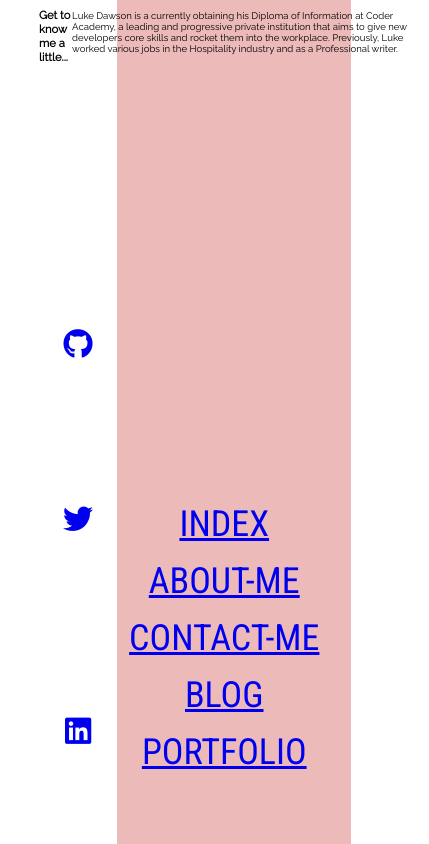
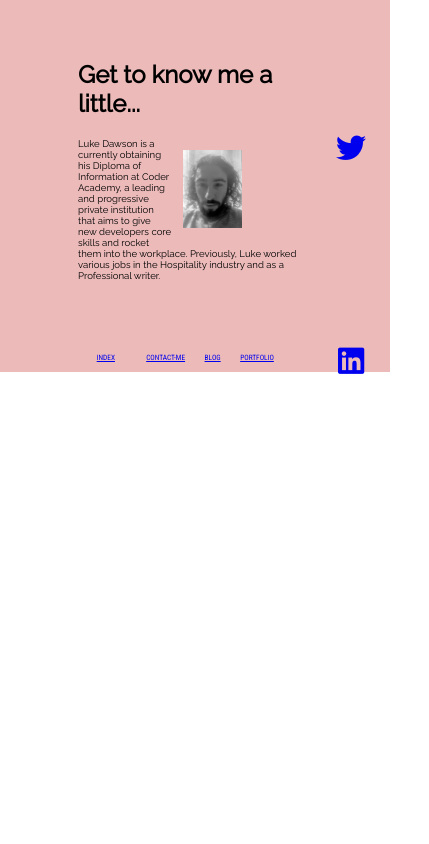
Before and after one commit to Apochilles/Portfolio-T1A3, a plain HTML site: page aboutme.html in a window 390 px wide. Shown: the whole page, 429 px wide, since content can reach past the window. Drawn offline with Linux system fonts and the light colour scheme.

Commit message:
late afternoon updates

```diff
--- a/Styles/blog.css
+++ b/Styles/blog.css
@@ -18,6 +18,7 @@ body {
   display: flex;
   flex-direction: column;
 align-items: center;
+justify-content: center;
 }
 
 /* Right column */
@@ -33,6 +34,13 @@ align-items: center;
 .fakeimg {
   width: 100%;
   padding: 20px;
+}
+
+.profilepic {
+  height: 50%;
+  width: 50%;
+  margin: 5%;
+  float: right;
 }
 
 /* Add a card effect for articles */
--- a/Styles/box-text.css
+++ b/Styles/box-text.css
@@ -48,15 +48,15 @@
 }
 
 
-.box-one h1 {
+.grid-box-one h1 {
   font-size: 40px;
   height: 40%;
   font-family: 'Raleway', sans-serif;
   padding: 12%;
 
 }
-.box-one p {
-font-size: 30px;
+.grid-box-one p {
+font-size: 25px;
 text-align: center;
 font-family: 'Raleway', sans-serif;
 padding: 6%;
@@ -126,3 +126,8 @@ padding: 6%;
       size: 300%;
 
     }
+
+    .center-column p {
+      right: 70%
+
+    }
--- a/Styles/buttons.css
+++ b/Styles/buttons.css
@@ -11,37 +11,41 @@
 }
 
 .about-me{
-  font-size: 300%;
+  font-size: 200%;
   font-family: 'Roboto Condensed', sans-serif;
   margin-right: 5%;
+  margin-bottom: 1%
 
 }
 
 
 .contact-me{
-  font-size:  300%;
+  font-size:  200%;
   font-family: 'Roboto Condensed', sans-serif;
   margin-right: 5%;
+  margin-bottom: 1%
 }
 
 
 
 .blog {
-  font-size:  300%;
+  font-size:  200%;
   font-family: 'Roboto Condensed', sans-serif;
   margin-right: 5%;
+  margin-bottom: 1%
 }
 
 .index {
-  font-size: 300%;
+  font-size: 200%;
   font-family: 'Roboto Condensed', sans-serif;
-  margin-right: 5%;
-
+  margin-right: 8%;
+  margin-bottom: 1%
 }
 
 .portfolio {
-  font-size: 300%;
+  font-size: 200%;
   font-family: 'Roboto Condensed', sans-serif;
   margin-right: 5%;
+  margin-bottom: 1%
 
 }
--- a/Styles/container.css
+++ b/Styles/container.css
@@ -15,7 +15,7 @@
 }
 
 .container.side {
-  flex-direction: unset;
+  flex-direction: center;
 }
 
 .container-icon.about {
@@ -26,13 +26,14 @@
 }
 
 .container-about {
-  height: 50%;
-  width: 85%;
+  height: 100%;
+  width: 100%;
   display: flex;
-  flex-direction: column;
+  flex-direction: row;
   align-items: center;
+  justify-content: flex-start;
   background: #EBBAB9;
-  margin-left: 30%;
+  /* margin-left: 30%; */
 
 
 }
@@ -55,7 +56,7 @@
   display: flex;
   align-items: center;
   justify-content: flex-start;
-  position: fix;
+  position: fixed
 
 
 }
--- a/Styles/index.css
+++ b/Styles/index.css
@@ -48,7 +48,7 @@ body {
 
 @media screen and (max-width: 1024px) {
   .footer-grid-box a {
-       font-size: 50%;
+       font-size: 75%;
   }
 }
 
@@ -56,7 +56,7 @@ body {
 
 @media screen and (max-width: 667px) {
   .footer-grid-box a {
-       font-size: 25%;
+       font-size: 38%;
   }
 }
 
@@ -91,16 +91,15 @@ body {
 
 @media screen and (max-width: 1024px) {
   .container-about {
-       width: 50%;
-       height: 50%;
-  }
+      flex-direction: column;
+      height: 100%;
+    }
 }
 
 
 @media screen and (max-width: 667px) {
   .container-about {
-    width: 60%;
-    height: 50%;
+    height: 100%;
   }
 }
 
--- a/aboutme.html
+++ b/aboutme.html
@@ -11,29 +11,19 @@
   <body>
     </head>
     <body>
-    <div class = "container-about">
-              <div class ="container side">
-                  <div class = "social-bar">
-                   <div class="navbar-logo">
-                     <a href="https://github.com/Apochilles"><i class="fab fa-github"></i></a>
-                   </div>
-                   <div class="navbar-logo-two">
-                       <a href="https://twitter.com/l_dwsn"><i class="fab fa-twitter"></i></a>
-                   </div>
-                   <div class="navbar-logo-three">
-                       <a href="https://www.linkedin.com/in/luke-dawson-9b8aa2193/"><i class="fab fa-linkedin"></i></a>
-                 </div>
-                 </div>
-              <h1>Get to know me a little...</h1>
-              <p>Luke Dawson is a currently obtaining his Diploma of Information at Coder Academy, a leading and progressive private institution that aims to give new developers core skills and rocket them into the workplace. Previously, Luke worked various jobs in the Hospitality industry and as a Professional writer.
-              </p>
-            </div>
-            <div class = "footer-box">
+          <div class = "container-about" >
+        <div class="row">
+            <div class="centercolumn">
+              <div class="card">
+                <h2>Get to know me a little... </h2>
+                <div class="profilepic">
+              <img src="/Pictures/profile.jpg"poke.jpg">
+              </div>
+              <p>Luke Dawson is a currently obtaining his Diploma of Information at Coder Academy, a leading and progressive private institution that aims to give new developers core skills and rocket them into the workplace. Previously, Luke worked various jobs in the Hospitality industry and as a Professional writer. </p>
+              </div>
+            <div class = "footertwo">
                 <div class="index">
                     <a href="index.html">INDEX</a> </div>
-              <div class="about-me">
-                    <a href="aboutme.html">ABOUT-ME</a>
-                  </div>
                   <div class="contact-me">
                     <a href="contact.html">CONTACT-ME </a>
                   </div>
@@ -43,7 +33,18 @@
                   <div class="portfolio">
                       <a href="Portfolio.html">PORTFOLIO</a>
                     </div>
-
+                  </div>
+                  <div class = "social-bar">
+                      <div class="navbar-logo">
+                        <a href="https://github.com/Apochilles"><i class="fab fa-github"></i></a>
+                      </div>
+                      <div class="navbar-logo-two">
+                          <a href="https://twitter.com/l_dwsn"><i class="fab fa-twitter"></i></a>
+                      </div>
+                      <div class="navbar-logo-three">
+                          <a href="https://www.linkedin.com/in/luke-dawson-9b8aa2193/"><i class="fab fa-linkedin"></i></a>
+                      </div>
+                  </div>
               </div>
           </body>
         </html>
```
Also changed, not shown: Portfolio.html (+3 -3 lines), blog.html (+3 -1 lines), index.html (+0 -1 lines), 1 other file.
